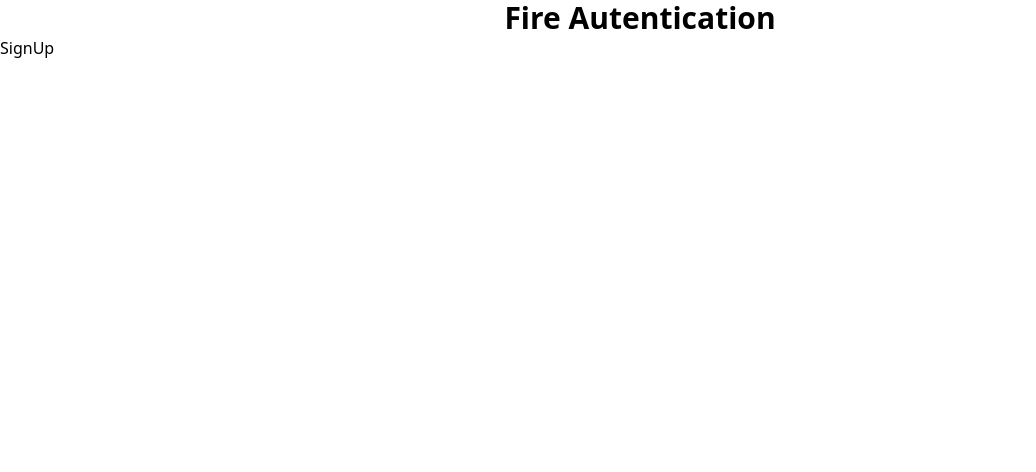
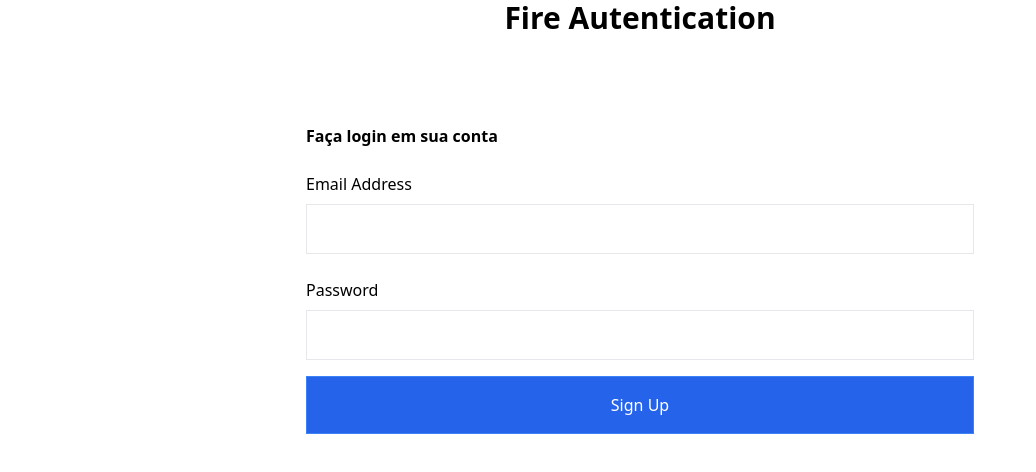
Before and after one commit to devMarilia/fire-authentication, a React (Vite) app: page /signup in a window 1280 px wide. Shown: the top 472 px of the page, without its empty margins (0-1036 px from the left). Built offline with nearby package versions, Linux system fonts and the light colour scheme.

Commit message:
✨ feat: Init estructure page sign in

```diff
--- a/src/components/SignUp/index.jsx
+++ b/src/components/SignUp/index.jsx
@@ -1,8 +1,26 @@
 import React from 'react'
+import { Link } from 'react-router-dom'
 
 function SignUp() {
   return (
-    <div>SignUp</div>
+    <div className='max-w-[700px] mx-auto my-16 p-4'>
+      <div>
+        <h1 className='text-2x1 font-bold py-2'>
+        Faça login em sua conta
+        </h1>
+      </div>
+      <form>
+        <div className='flex flex-col py-2'>
+          <label className='py-2 font-medium'>Email Address</label>
+          <input className='border p-3' type="email" />
+        </div>
+        <div className='flex flex-col py-2'>
+          <label className='py-2 font-medium'>Password</label>
+          <input className='border p-3' type="password" />
+        </div>
+        <button class="border border-blue-500 bg-blue-600 hover:bg-blue-500 w-full p-4 my-2 text-white" >Sign Up</button>
+      </form>
+    </div>
   )
 }
 
```
